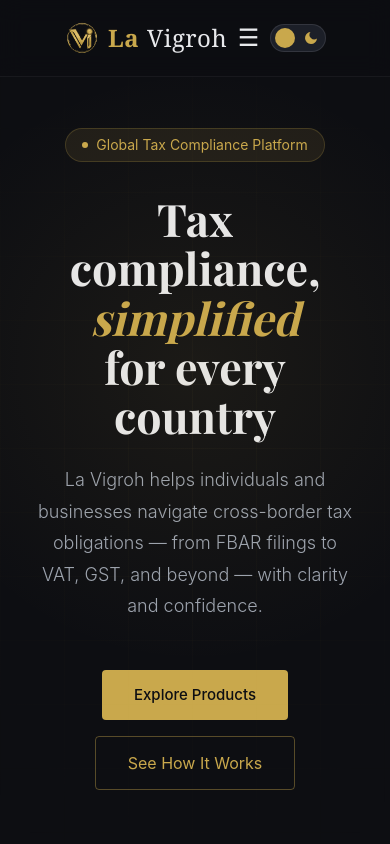
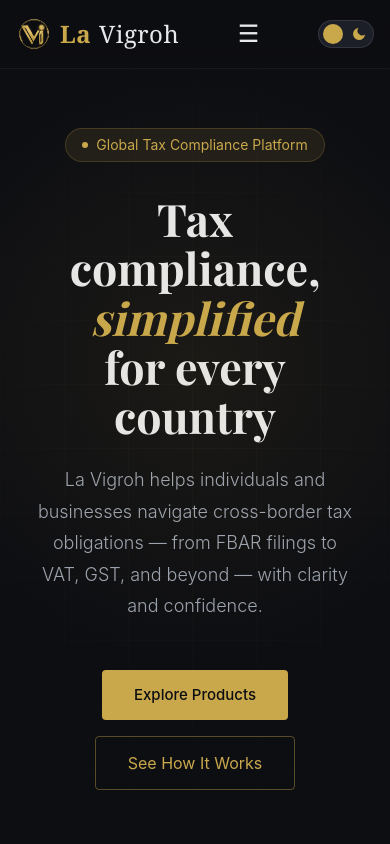
Before and after one commit to JerryAthavan/la-vigroh, a React (Vite) app: page / in a window 390 px wide. Shown: the top 844 px of the page. Built offline with nearby package versions, Linux system fonts and the light colour scheme.

Commit message:
Fix mobile navbar spacing after adding logo

```diff
--- a/src/components/Navbar.jsx
+++ b/src/components/Navbar.jsx
@@ -8,7 +8,7 @@
     const [isLight, setIsLight] = useTheme();
     return(
         <>
-        <nav className="fixed top-0 left-0 right-0 z-100 flex items-center justify-between py-5 px-16 bg-dark/85 light:bg-light/85 backdrop-blur-md border-b border-white/5 light:border-black/10">
+        <nav className="fixed top-0 left-0 right-0 z-100 flex items-center justify-between py-4 px-4 md:py-5 md:px-16 bg-dark/85 light:bg-light/85 backdrop-blur-md border-b border-white/5 light:border-black/10">
 
             <Link to="/" className="flex items-center gap-2 font-serif text-2xl font-bold text-gold tracking-[0.02em]">
             <img src={logodark} alt="La Vigroh Logo" className="w-9 h-9 light:hidden" />
```
